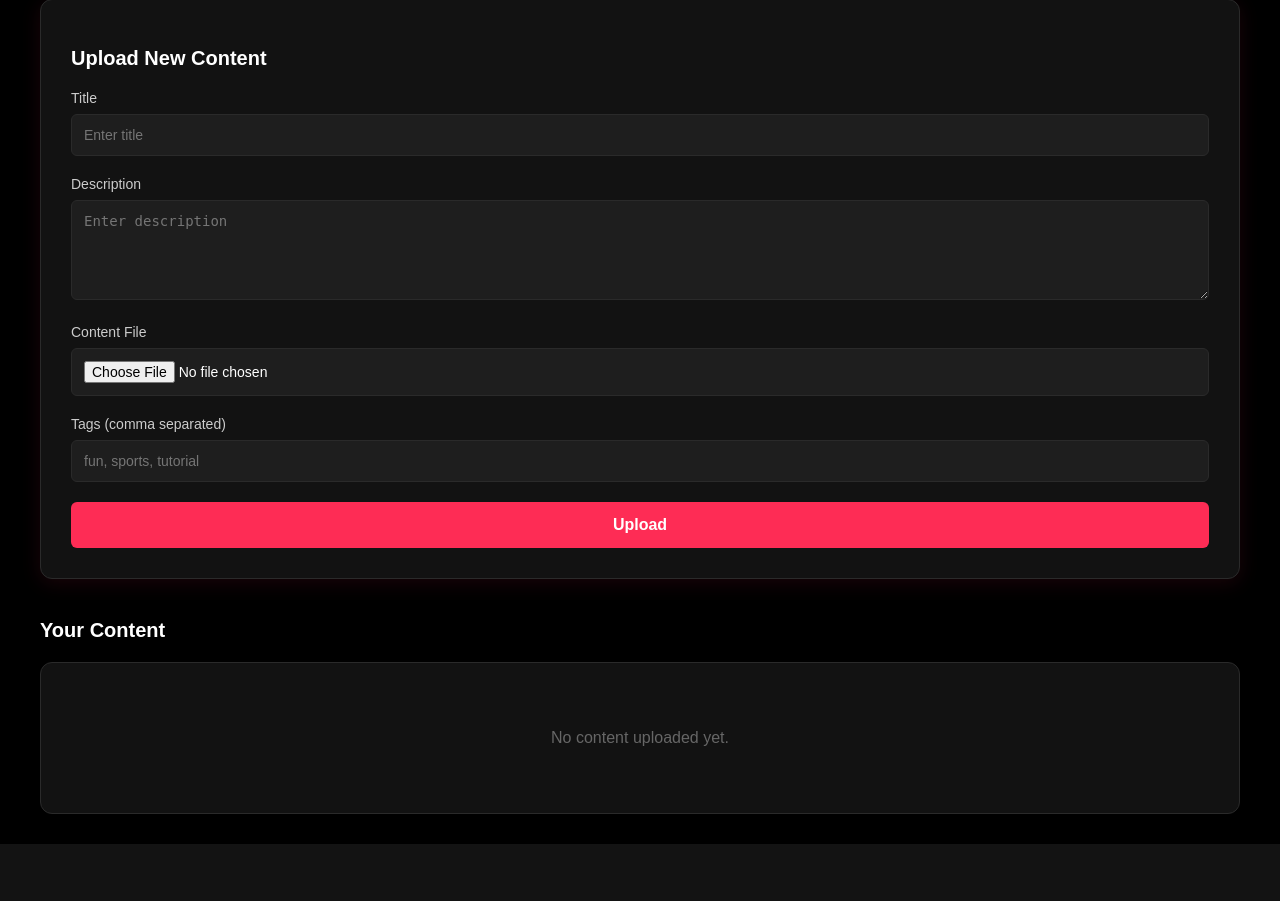
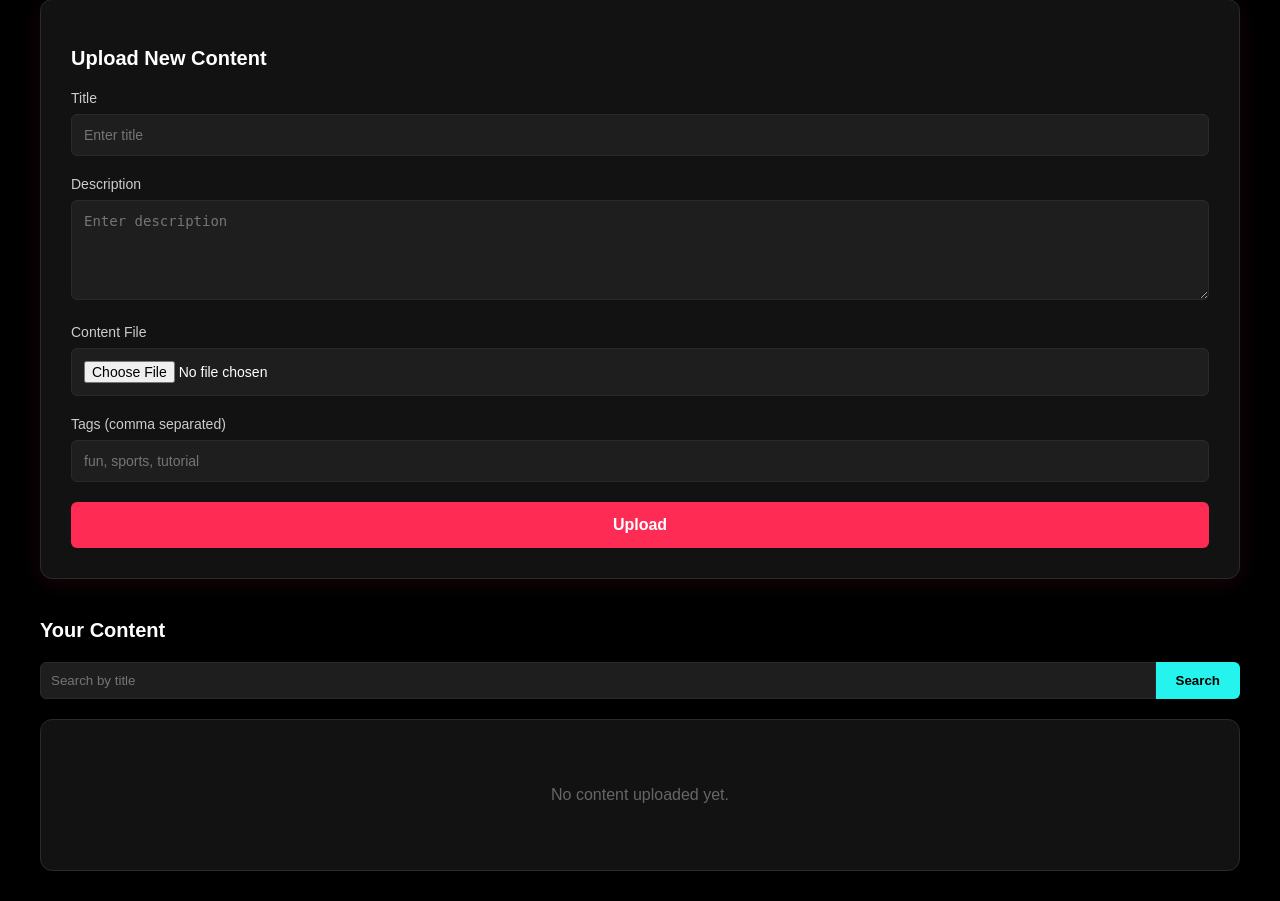
Before and after one commit to morakinyo-aj/myCMS, a Flask app: page /dashboard in a window 1280 px wide. Shown: the part 130-1031 px from the top of the page. Before the commit the page ends 974 px from the top, so only its background shows below. Run offline with Flask 3, Linux system fonts and the light colour scheme; the visitor is signed in with stand-in values (Sample User, id 1); data that the repository does not hold is empty; some libraries are stand-ins or nearby versions.

Commit message:
Add title-based search on dashboard

```diff
--- a/src/routes/main.py
+++ b/src/routes/main.py
@@ -24,7 +24,14 @@ def init_main_routes(app):
     @login_required
     def dashboard():
         form = ContentForm()
-        user_content = Content.query.filter_by(user_id=current_user.id).all()
+        search_query = request.args.get('search', '').strip()
+        if search_query:
+            user_content = Content.query.filter(
+                Content.user_id == current_user.id,
+                Content.title.ilike(f"%{search_query}%")
+            ).all()
+        else:
+            user_content = Content.query.filter_by(user_id=current_user.id).all()
         if form.validate_on_submit():
             try:
                 file = form.file.data
--- a/src/templates/dashboard.html
+++ b/src/templates/dashboard.html
@@ -48,6 +48,30 @@
 
         .logout-btn:hover {
             background-color: #e61e4d;
+        }
+
+        .search-form {
+            display: flex;
+            margin-bottom: 20px;
+        }
+
+        .search-form input[type="text"] {
+            flex: 1;
+            padding: 10px;
+            background-color: #1e1e1e;
+            border: 1px solid #2a2a2a;
+            border-radius: 6px 0 0 6px;
+            color: white;
+        }
+
+        .search-form button {
+            background-color: #25f4ee;
+            border: none;
+            color: #000;
+            padding: 10px 20px;
+            border-radius: 0 6px 6px 0;
+            cursor: pointer;
+            font-weight: 600;
         }
 
         .upload-section {
@@ -258,6 +282,10 @@
 
         <section>
             <h2 class="section-title">Your Content</h2>
+            <form method="GET" class="search-form">
+                <input type="text" name="search" placeholder="Search by title" value="{{ request.args.get('search', '') }}">
+                <button type="submit">Search</button>
+            </form>
 
             {% if content %}
                 <div class="content-grid">
```
